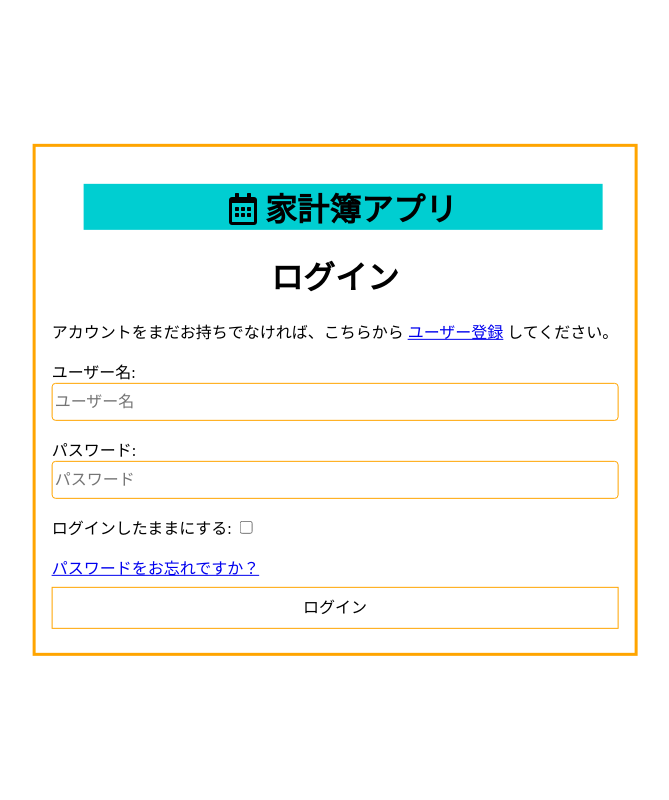
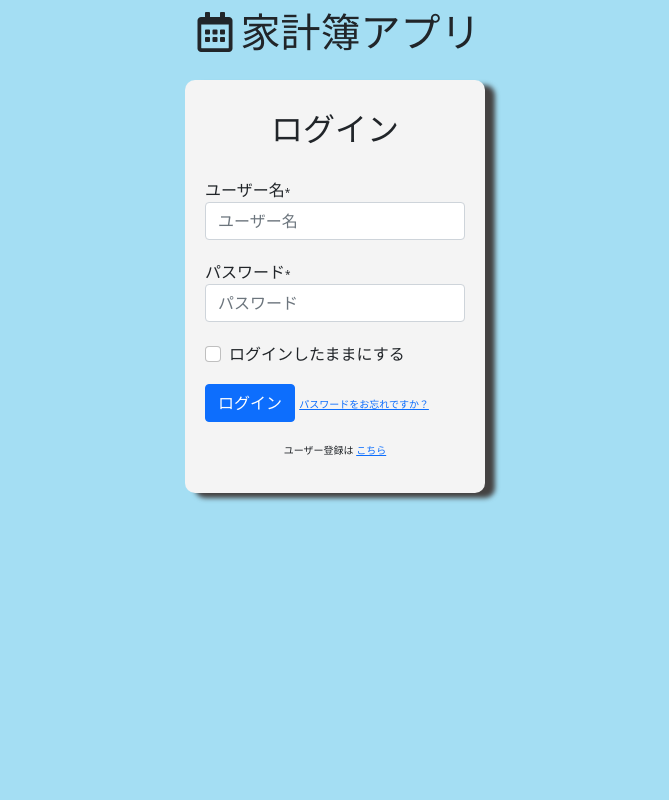
Before and after one commit to Shinzaburo/finance, a Django app: page /accounts/login/ in a window 1280 px wide. Shown: the whole page, without its empty margins (305-974 px from the left). Run offline with Django 3.2, Linux system fonts and the light colour scheme; some libraries are stand-ins or nearby versions.

Commit message:
allauth template

```diff
--- a/config/settings.py
+++ b/config/settings.py
@@ -56,7 +56,9 @@ INSTALLED_APPS = [
     'allauth.account', # ←追加
     'allauth.socialaccount', # ←追加
 
-    'finance.apps.FinanceConfig'
+    "crispy_forms",
+
+    'finance.apps.FinanceConfig',
 
 ]
 
@@ -91,6 +93,8 @@ TEMPLATES = [
 ]
 
 WSGI_APPLICATION = 'config.wsgi.application'
+
+CRISPY_TEMPLATE_PACK = 'bootstrap4'
 
 
 # Database
--- /dev/null
+++ b/static/allauth/css/allauth.css
@@ -0,0 +1,34 @@
+body {
+  background-color: rgb(164, 222, 243);
+}
+.allauth_container{
+  width:80%;
+  max-width:300px;
+  margin:20px auto;
+}
+
+h2 {
+  margin-bottom:30px;
+  text-align:center;
+}
+
+.allauth_container .allauth_form {
+  background-color:#f4f4f4;
+  padding:30px 20px;
+  border-radius:10px;
+  box-shadow: 10px 5px 5px rgb(68, 66, 66);
+}
+
+.allauth_form input {
+  margin-bottom:20px;
+}
+.allauth_form span {
+  font-size: 10px;
+  text-align: right;
+}
+
+.allauth_form p {
+  margin:5px 0;
+  text-align: center;
+  font-size:10px;
+}
--- a/static/allauth/css/style.css
+++ /dev/null
@@ -1,61 +0,0 @@
-body{
-    margin:0;
-    position:relative;
-    height:100vh;
-}
-
-.body_area {
-    position:absolute;
-    top:50%;
-    left:50%;
-    transform:translate(-50%,-50%);
-}
-.body_area_inner{
-    padding:1rem;
-    border:solid 0.2rem orange;
-}
-.header_title{
-    width:calc(100% - 3rem );
-    margin-left:2rem;
-    background:darkturquoise;
-}
-h1 {
-    text-align:center;
-}
-
-input[type="text"],input[type="password"],input[type="email"]{
-
-    display: block;
-    width: 100%;
-    height: calc(2.25rem + 2px);
-    font-size: 1rem;
-    color: #495057;
-    background: white;
-    border: 1px solid orange;
-    border-radius: .25rem;
-
-    box-sizing: border-box;
-}
-
-button{
-    display:inline-block;
-    width:100%;
-    margin:0.5rem 0;
-    font-size: 1rem;
-    background:white;
-    border: 1px solid orange;
-    cursor:pointer;
-    transition:0.2s;
-
-    padding:0.5rem;
-
-    line-height: 1.5;
-
-    user-select: none;
-    text-align: center;
-    vertical-align: middle;
-}
-button:hover{
-    background:orange;
-    transition:0.2s;
-}
--- a/templates/allauth/account/base.html
+++ b/templates/allauth/account/base.html
@@ -1,24 +1,26 @@
-{% load static %}
+<!doctype html>
+<html lang="ja">
+  <head>
+    <meta charset="utf-8">
+    <meta name="viewport" content="width=device-width, initial-scale=1">
+    {% include './css.html' %}
+    {% block extra_css %}{% endblock %}
+    <title>{% block head_title %}{% endblock %}</title>
+    {% block extra_head %}{% endblock %}
 
-<!DOCTYPE html>
-<html>
-    <head>
-        <title>{% block head_title %}{% endblock %}</title>
-        <!--中央寄せ、フォーム系のタグは全てBootstrapから拝借-->
-        <link rel="stylesheet" href="{% static 'allauth/css/style.css' %}">
-        {% block extra_head %}
-        {% endblock %}
-        <!--fontawesome-->
     <link rel="stylesheet" href="https://pro.fontawesome.com/releases/v5.10.0/css/all.css" integrity="sha384-AYmEC3Yw5cVb3ZcuHtOA93w35dYTsvhLPVnYs9eStHfGJvOvKxVfELGroGkvsg+p" crossorigin="anonymous">
+
+    {% comment %} <link rel="stylesheet" href="{% static 'allauth/css/style.css' %}"> {% endcomment %}
+
   </head>
   <body>
-        <div class="body_area">
-            <div class="body_area_inner">
+    {% comment %} {% include 'nav.html' %} {% endcomment %}
 
-                {% block body %}
+    <h1 class="text-center mt-1"><i class="far fa-calendar-alt m-2"></i>家計簿アプリ</h1>
 
-                {% comment %}{% if messages %}
-                 <div class="message_area">
+    {% block allauth %}
+      {% if messages %}
+      <div>
       <strong>Messages:</strong>
       <ul>
           {% for message in messages %}
@@ -27,32 +29,10 @@
       </ul>
       </div>
       {% endif %}
-
-                <div class="menu_area">
-                    <strong>Menu:</strong>
-                    <ul>
-                        {% if user.is_authenticated %}
-                        <li><a href="{% url 'account_email' %}">メールアドレス変更</a></li>
-                        <li><a href="{% url 'account_logout' %}">ログアウト</a></li>
-                        {% else %}
-                        <li><a href="{% url 'account_login' %}">ログイン</a></li>
-                        <li><a href="{% url 'account_signup' %}">ユーザー登録</a></li>
-                        {% endif %}
-                    </ul>
-                </div>{% endcomment %}
-
-                <h1 class="header_title" ><i class="far fa-calendar-alt"></i> 家計簿アプリ</h1>
-
-                <!--TODO:ここにログインフォーム等が表示される-->
-                {% block content %}
     {% endblock %}
-
-                {% endblock %}
-
-                {% block extra_body %}
-                {% endblock %}
-
-            </div>
-        </div>
+    {% block content %}{% endblock %}
+    {% block extra_body %}{% endblock %}
+    {% comment %} {% include 'footer.html' %} {% endcomment %}
+    {% comment %} {% include 'js.html' %}  {% endcomment %}
   </body>
 </html>
--- /dev/null
+++ b/templates/allauth/account/css.html
@@ -0,0 +1,5 @@
+<link href="https://cdn.jsdelivr.net/npm/bootstrap@5.0.0-beta1/dist/css/bootstrap.min.css" rel="stylesheet" integrity="sha384-giJF6kkoqNQ00vy+HMDP7azOuL0xtbfIcaT9wjKHr8RbDVddVHyTfAAsrekwKmP1" crossorigin="anonymous">
+<link rel="stylesheet" href="https://cdn.jsdelivr.net/npm/bootstrap-icons@1.7.1/font/bootstrap-icons.css">
+{% load static %}
+<link rel="stylesheet" href="{% static 'css/footer.css' %}">
+<link rel="stylesheet" href="{% static 'allauth/css/allauth.css' %}">
--- a/templates/allauth/account/login.html
+++ b/templates/allauth/account/login.html
@@ -1,4 +1,5 @@
-{% extends "account/base.html" %}
+{% extends "allauth/account/base.html" %}
+{% load crispy_forms_tags %}
 
 {% load i18n %}
 {% load account socialaccount %}
@@ -6,8 +7,7 @@
 {% block head_title %}{% trans "Sign In" %}{% endblock %}
 
 {% block content %}
-
-<h1>{% trans "Sign In" %}</h1>
+<div class="allauth_container">
 
 {% get_providers as socialaccount_providers %}
 
@@ -17,30 +17,30 @@ of your existing third party accounts. Or, <a href="{{ signup_url }}">sign up</a
 for a {{ site_name }} account and sign in below:{% endblocktrans %}</p>
 
 <div class="socialaccount_ballot">
-
   <ul class="socialaccount_providers">
     {% include "socialaccount/snippets/provider_list.html" with process="login" %}
   </ul>
-
   <div class="login-or">{% trans 'or' %}</div>
-
 </div>
-
 {% include "socialaccount/snippets/login_extra.html" %}
-
 {% else %}
-<p>{% blocktrans %}If you have not created an account yet, then please
-<a href="{{ signup_url }}">sign up</a> first.{% endblocktrans %}</p>
 {% endif %}
 
-<form class="login" method="POST" action="{% url 'account_login' %}">
-  {% csrf_token %}
-  {{ form.as_p }}
-  {% if redirect_field_value %}
-  <input type="hidden" name="{{ redirect_field_name }}" value="{{ redirect_field_value }}" />
-  {% endif %}
-  <a class="button secondaryAction" href="{% url 'account_reset_password' %}">{% trans "Forgot Password?" %}</a>
-  <button class="primaryAction" type="submit">{% trans "Sign In" %}</button>
+<form class="login allauth_form" method="POST" action="{% url 'account_login' %}">
+    {% csrf_token %}
+    <h2>{% trans "Sign In" %}</h2>
+    {{ form | crispy }}
+    {% if redirect_field_value %}
+    <input type="hidden" name="{{ redirect_field_name }}" value="{{ redirect_field_value }}" />
+    {% endif %}
+
+    <button class="primaryAction btn btn-primary my-3" type="submit">{% trans "Sign In" %}</button>
+    <a class="button secondaryAction" href="{% url 'account_reset_password' %}">
+        <span>
+            {% trans "Forgot Password?" %}
+        </span>
+    </a>
+    <p>ユーザー登録は <a href="{{ signup_url }}">こちら</a><p>
 </form>
-
+</div>
 {% endblock %}
--- a/templates/finance/list.html
+++ b/templates/finance/list.html
@@ -100,7 +100,7 @@
                 <td>
                     <form action="{% url 'finance:balance_delete' balance.id %}" method="POST" onsubmit="if(confirm('本当に削除しますか？')){ return true } else { return false };">
                         {% csrf_token %}
-                        <input style="aline-items:center;" class="btn btn-outline-danger" type="submit" value="削除">
+                        <input style="aline-items:center;" class="btn btn-outline-danger text-center" type="submit" value="削除">
                     </form>
                 </td>
             </tr>
```
Also changed, not shown: static/allauth/js/script.js (added, +18 -0 lines), templates/allauth/account/password_reset.html (+13 -10 lines), templates/allauth/account/signup.html (+14 -15 lines), db.sqlite3. Lines whose indentation alone changed are shown as unchanged.
